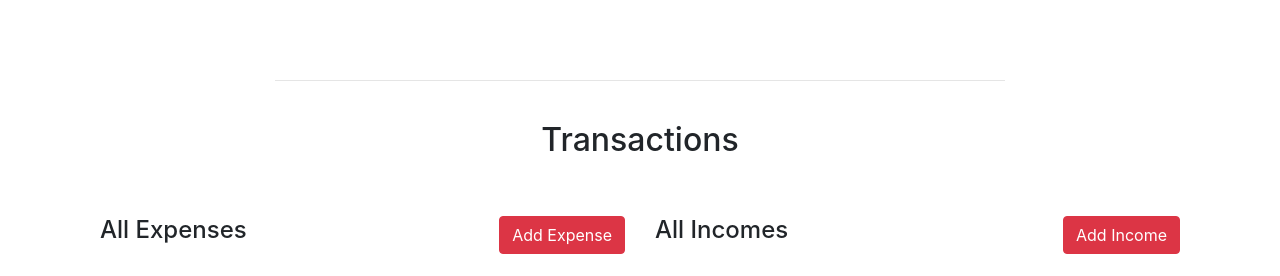
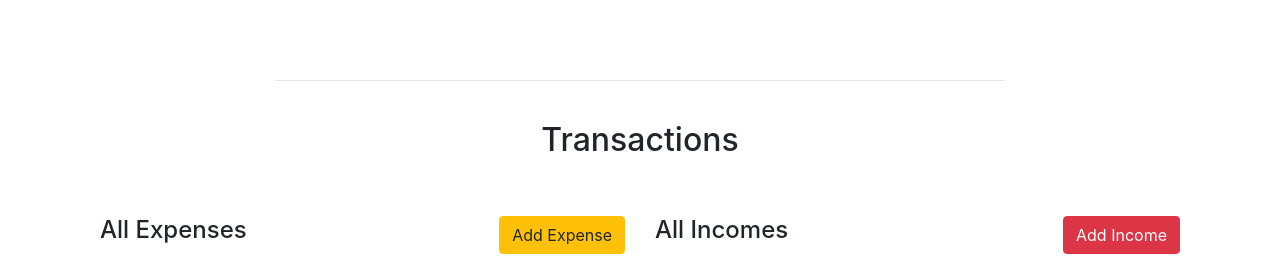
Before and after one commit to SrivalliSB/Expense_tracker, a Django app: page /dashboard/ in a window 1280 px wide. Shown: the part 288-564 px from the top of the page. Run offline with Django 3.2, Linux system fonts and the light colour scheme; a user stored in the database is signed in; data comes from the database, SQL or seed files in the repository; both versions use the stored data as it was after the commit; some libraries are stand-ins or nearby versions.

Commit message:
few changes with front end designing

```diff
--- a/trackall/templates/dashboard.html
+++ b/trackall/templates/dashboard.html
@@ -41,7 +41,7 @@
                     <div class="col-md-6">
                         <div class="sub-head mt-4 mb-2">
                             <h4 style="display: inline;">All Expenses</h4>
-                            <a href="/expense/"><button class="btn btn-danger" style="float: right;">Add Expense</button></a>
+                            <a href="/expense/"><button class="btn btn-warning" style="float: right;">Add Expense</button></a>
                         </div><br>
                         <table class="table table-striped">
                             <tr>
```
Also changed, not shown: db.sqlite3.
